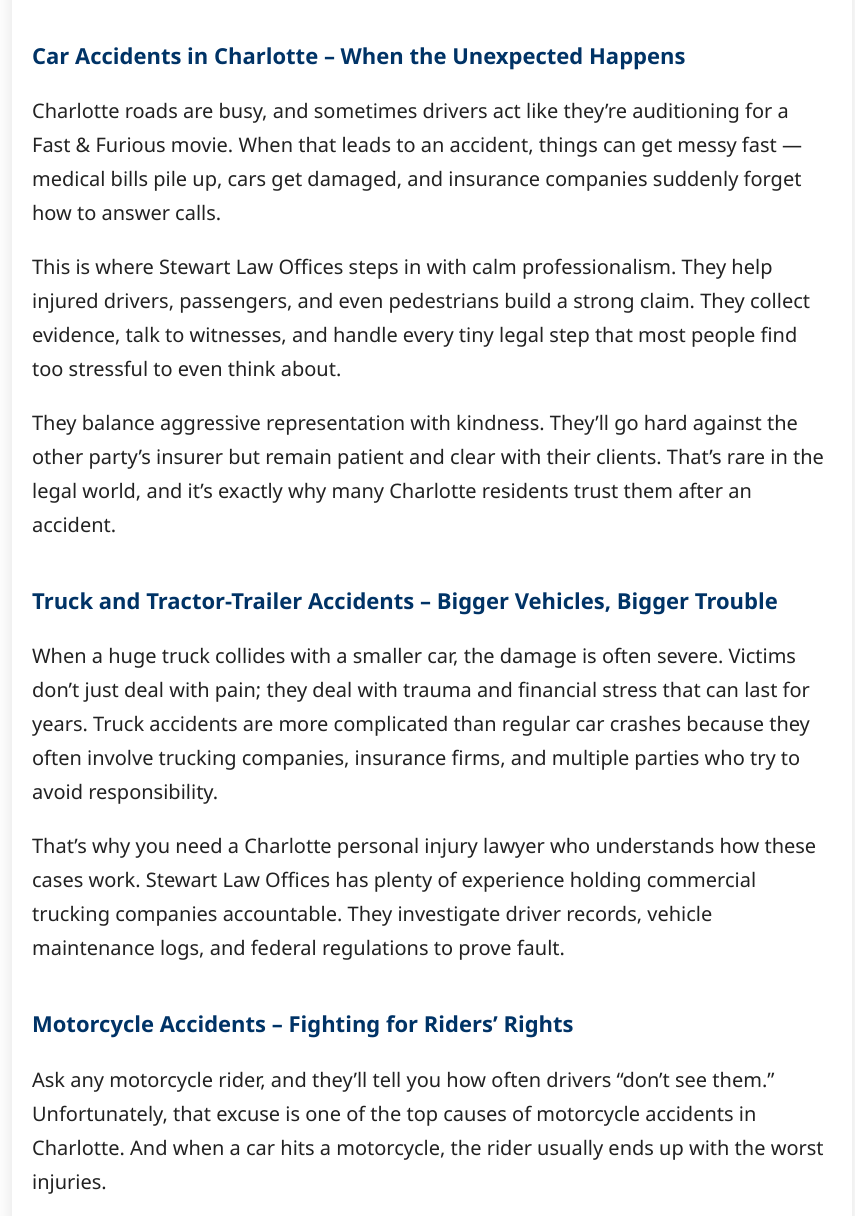
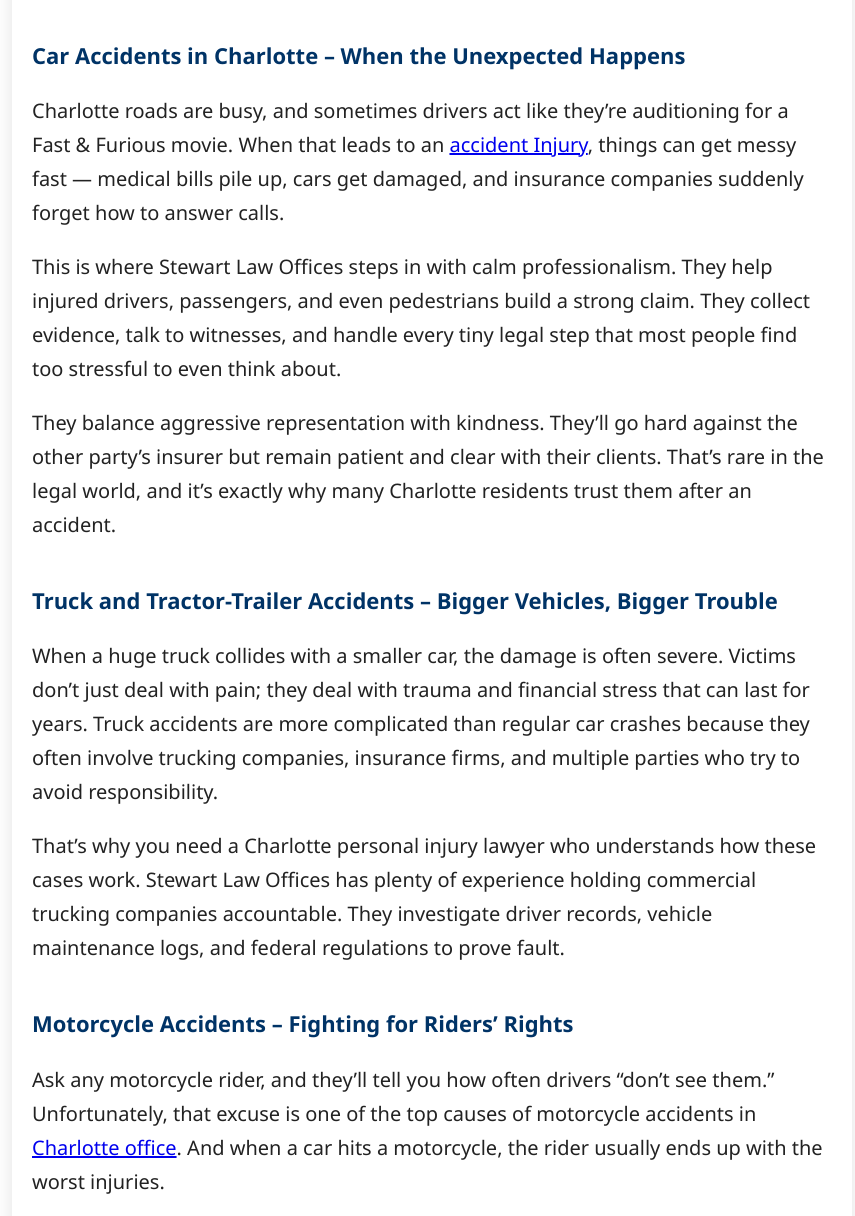
Before and after one commit to davidmark30/stewart-vercel, a plain HTML site: page index.html in a window 1280 px wide. Shown: the part 1282-2498 px from the top of the page, without its empty margins (208-1063 px from the left). Drawn offline with Linux system fonts and the light colour scheme.

Commit message:
Update index.html

```diff
--- a/index.html
+++ b/index.html
@@ -218,7 +218,7 @@ footer {
 <p>The best part? You don’t pay them a penny unless they win your case. That’s right. No win, no fee. It’s like having a team of lawyers who say, “We’ve got this, and we’ll prove it.”</p>
 
 <h2>Car Accidents in Charlotte – When the Unexpected Happens</h2>
-<p>Charlotte roads are busy, and sometimes drivers act like they’re auditioning for a Fast & Furious movie. When that leads to an accident, things can get messy fast — medical bills pile up, cars get damaged, and insurance companies suddenly forget how to answer calls.</p>
+<p>Charlotte roads are busy, and sometimes drivers act like they’re auditioning for a Fast & Furious movie. When that leads to an <a href="https://piattorneync.netlify.app/" target="_blank">accident Injury</a>, things can get messy fast — medical bills pile up, cars get damaged, and insurance companies suddenly forget how to answer calls.</p>
 
 <p>This is where Stewart Law Offices steps in with calm professionalism. They help injured drivers, passengers, and even pedestrians build a strong claim. They collect evidence, talk to witnesses, and handle every tiny legal step that most people find too stressful to even think about.</p>
 
@@ -230,7 +230,7 @@ footer {
 <p>That’s why you need a Charlotte personal injury lawyer who understands how these cases work. Stewart Law Offices has plenty of experience holding commercial trucking companies accountable. They investigate driver records, vehicle maintenance logs, and federal regulations to prove fault.</p>
 
 <h2>Motorcycle Accidents – Fighting for Riders’ Rights</h2>
-<p>Ask any motorcycle rider, and they’ll tell you how often drivers “don’t see them.” Unfortunately, that excuse is one of the top causes of motorcycle accidents in Charlotte. And when a car hits a motorcycle, the rider usually ends up with the worst injuries.</p>
+<p>Ask any motorcycle rider, and they’ll tell you how often drivers “don’t see them.” Unfortunately, that excuse is one of the top causes of motorcycle accidents in <a href="https://personalinjurycharlottelawyer-752f0c.gitlab.io/" target="_blank">Charlotte office</a>. And when a car hits a motorcycle, the rider usually ends up with the worst injuries.</p>
 
 <p>Stewart Law Offices knows how often people blame the motorcyclist even when they weren’t at fault. So, they work hard to change that story. They gather road evidence, talk to witnesses, and make sure riders get fair compensation for every injury and loss.</p>
 
```
